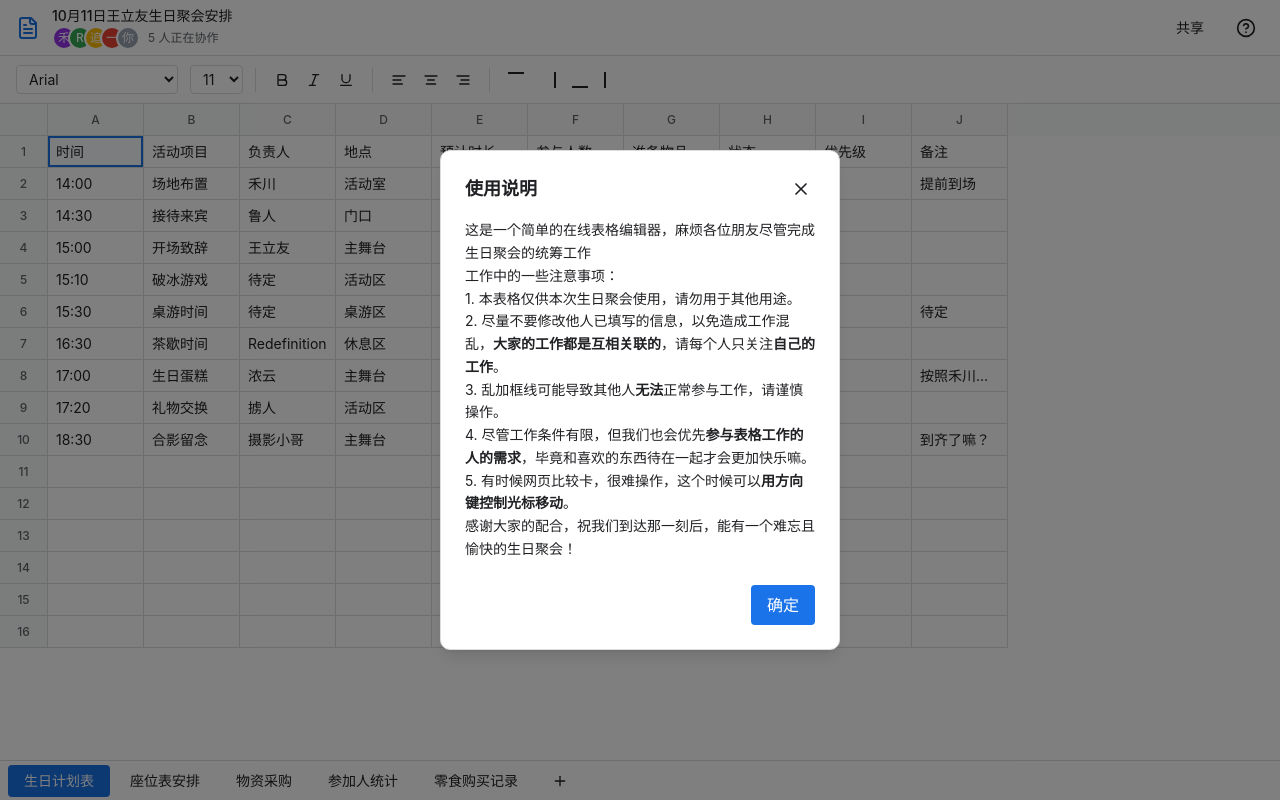
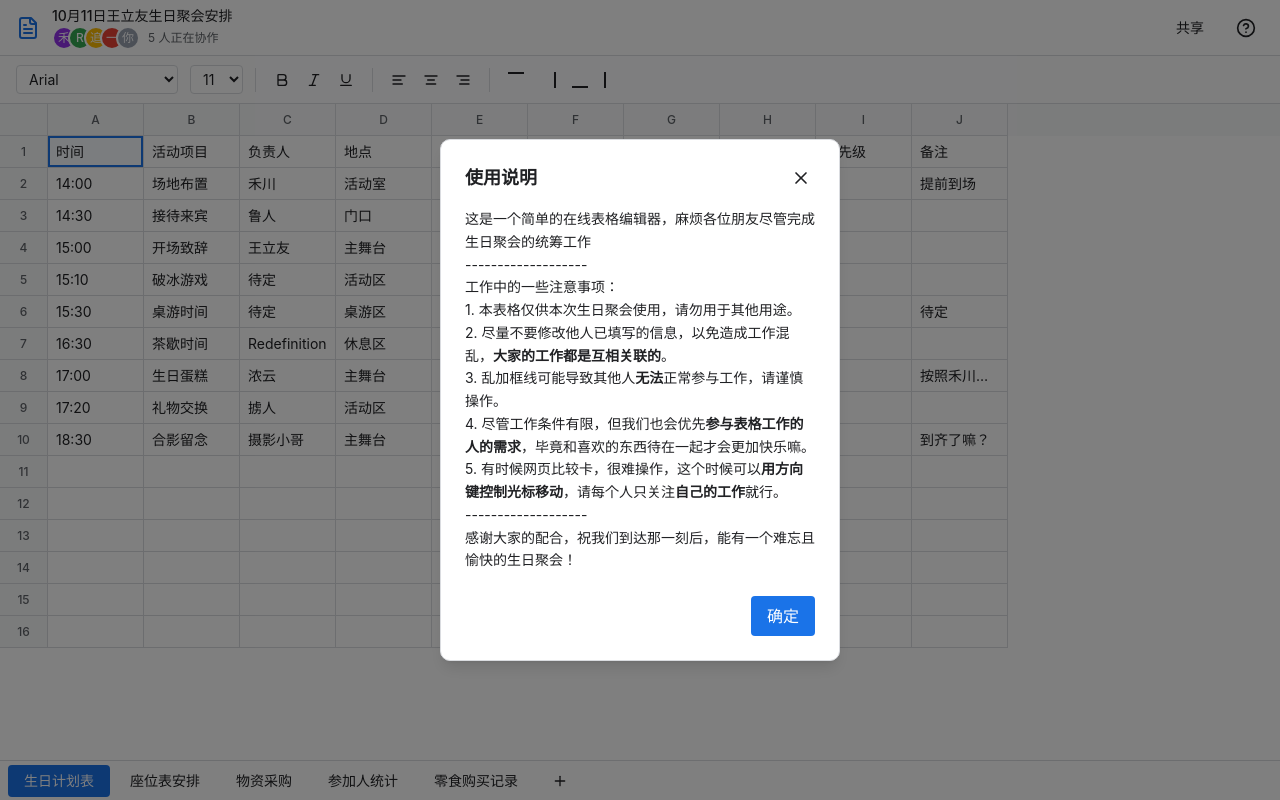
Before and after one commit to wangwangwang23333/2025-real-time-sheet, a Next.js app: page / in a window 1280 px wide. Both pictures are taken after a click on the button 1246 px from the left and 27 px from the top of the page. Built offline with nearby package versions, Linux system fonts and the light colour scheme.

Commit message:
add code

```diff
--- a/components/spreadsheet-header.tsx
+++ b/components/spreadsheet-header.tsx
@@ -64,12 +64,14 @@ export function SpreadsheetHeader() {
             </div>
             <div className="text-sm text-foreground whitespace-pre-line leading-relaxed">
               这是一个简单的在线表格编辑器，麻烦各位朋友尽管完成生日聚会的统筹工作{"\n"}
+              -------------------{"\n"}
               工作中的一些注意事项：{"\n"}
               1. 本表格仅供本次生日聚会使用，请勿用于其他用途。{"\n"}
-              2. 尽量不要修改他人已填写的信息，以免造成工作混乱，<b>大家的工作都是互相关联的</b>，请每个人只关注<b>自己的工作</b>。{"\n"}
+              2. 尽量不要修改他人已填写的信息，以免造成工作混乱，<b>大家的工作都是互相关联的</b>。{"\n"}
               3. 乱加框线可能导致其他人<b>无法</b>正常参与工作，请谨慎操作。{"\n"}
               4. 尽管工作条件有限，但我们也会优先<b>参与表格工作的人的需求</b>，毕竟和喜欢的东西待在一起才会更加快乐嘛。{"\n"}
-              5. 有时候网页比较卡，很难操作，这个时候可以<b>用方向键控制光标移动</b>。{"\n"}
+              5. 有时候网页比较卡，很难操作，这个时候可以<b>用方向键控制光标移动</b>，请每个人只关注<b>自己的工作</b>就行。{"\n"}
+              -------------------{"\n"}
               感谢大家的配合，祝我们到达那一刻后，能有一个难忘且愉快的生日聚会！
             </div>
             <div className="mt-6 flex justify-end">
```
